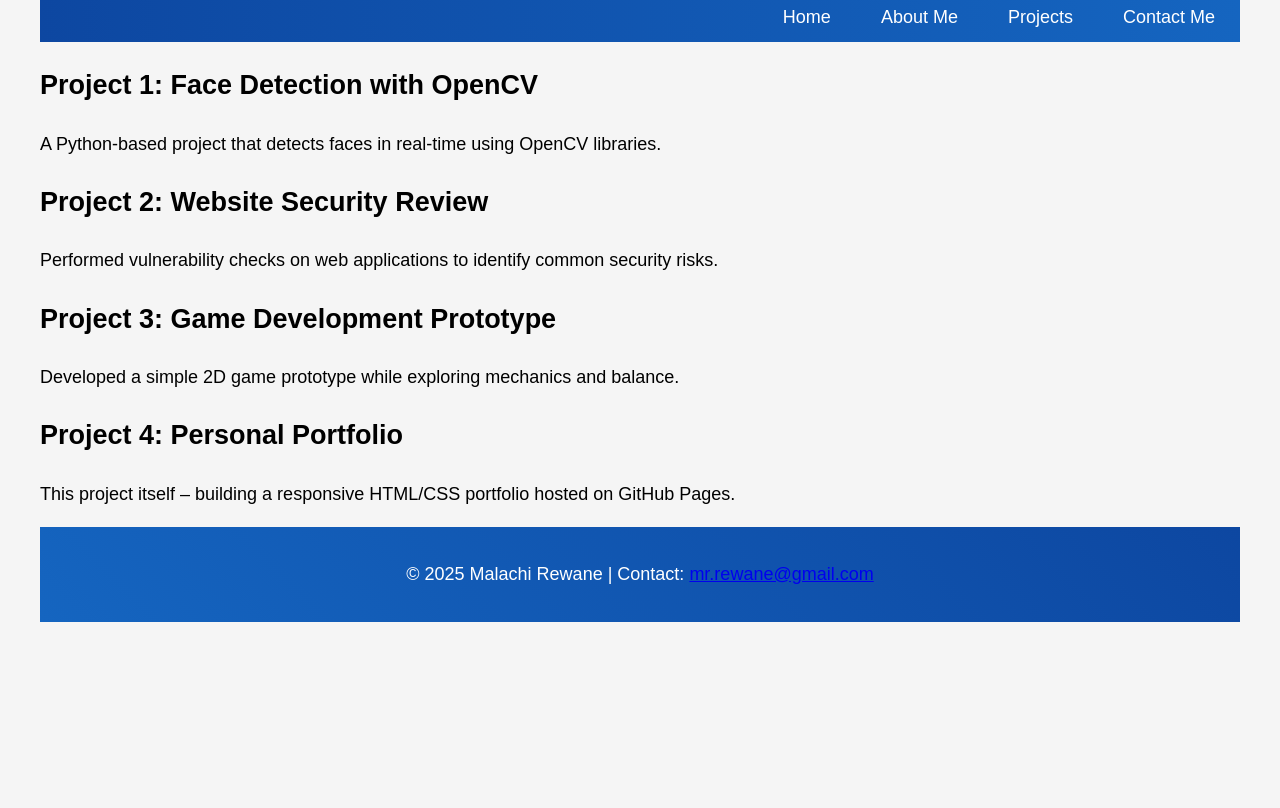
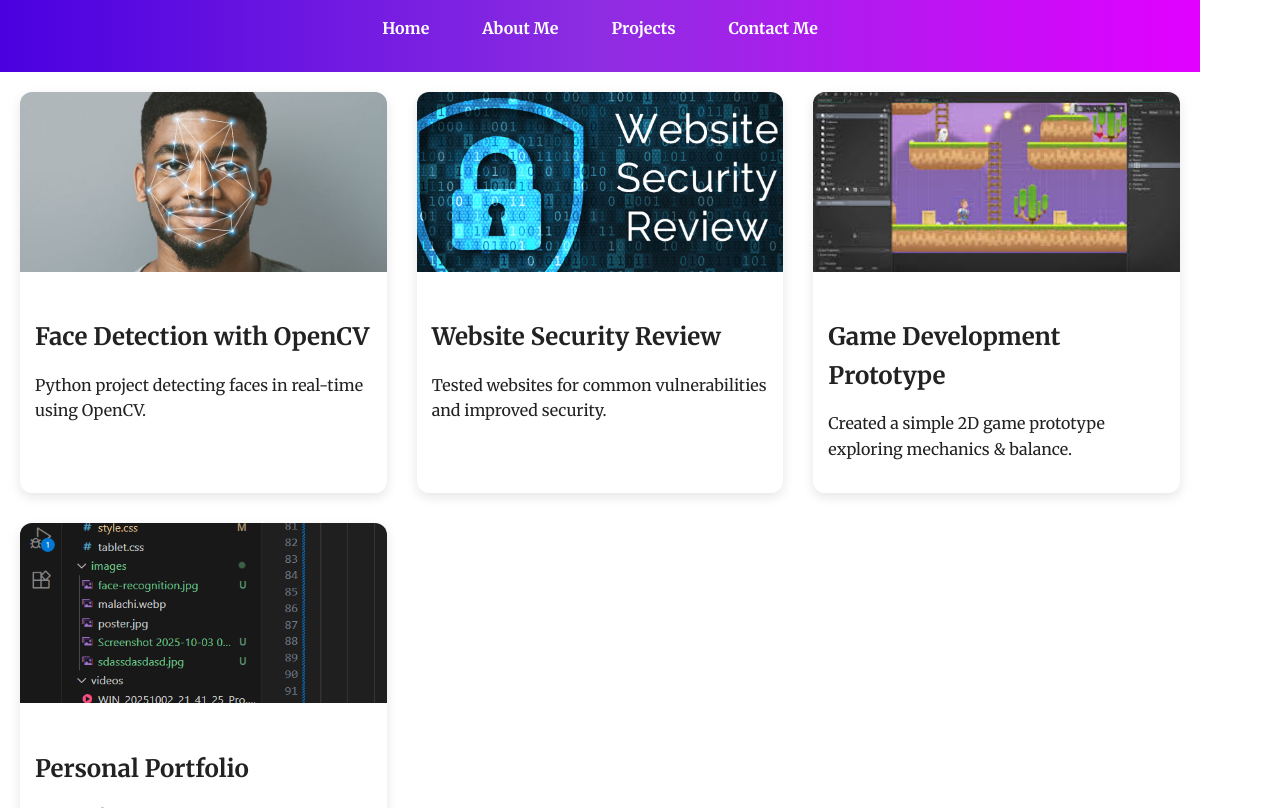
Before and after one commit to malachirewane/portfolio-site, a plain HTML site: page projects.html in a window 1280 px wide. Shown: the part 113-921 px from the top of the page. Before the commit the page ends 800 px from the top, so only its background shows below. Drawn offline with Linux system fonts and the light colour scheme.

Commit message:
Changed the theme of my page

```diff
--- a/css/style.css
+++ b/css/style.css
@@ -1,48 +1,77 @@
-/* Base Styles */
+/* Reset body margins so header/footer span full width */
 body {
-  font-family: Arial, sans-serif;
   margin: 0;
   padding: 0;
-  line-height: 1.6;
-  background-color: #F5F5F5; /* neutral gray */
+  font-family: 'Merriweather', serif;
 }
 
-/* Navigation bar with linear gradient */
-nav ul {
+/* Header */
+header {
+  text-align: center;
+  padding: 20px;
+  background: linear-gradient(90deg, #4A00E0, #8E2DE2, #E100FF); /* purple → magenta → pink */
+  color: white;
+  width: 100%;              /* make header span full width */
+  box-sizing: border-box;
+}
+
+/* Navigation */
+header nav {
+  display: flex;
+  justify-content: center;
+  align-items: center;
+}
+
+header nav ul {
   list-style: none;
   margin: 0;
   padding: 0;
   display: flex;
   justify-content: center;
-  background: linear-gradient(to right, #0D47A1, #1565C0); /* deep → bright blue */
-}
-nav ul li {
-  margin: 0 15px;
-}
-nav ul li a {
-  color: white;
-  text-decoration: none;
-  padding: 10px;
-  display: inline-block;
+  gap: 25px;
+  width: 100%;
+  max-width: 900px;
 }
 
-/* Footer with angled gradient */
+header nav ul li a {
+  color: #fff;
+  text-decoration: none;
+  padding: 10px 14px;
+  display: inline-block;
+  font-weight: 700;
+  transition: all 0.3s ease-in-out;
+}
+
+header nav ul li a:hover {
+  color: #FFD700; /* gold hover effect */
+  text-shadow: 0px 0px 8px rgba(255, 215, 0, 0.8);
+}
+
+/* Intro Section on Home */
+.intro {
+  text-align: center;     /* centers text */
+  max-width: 700px;       /* keeps text narrow for readability */
+  margin: 60px auto;      /* centers block horizontally with spacing */
+  padding: 20px;
+}
+
+.intro h2 {
+  font-size: 2rem;        /* larger greeting */
+  margin-bottom: 15px;
+}
+
+.intro p {
+  font-size: 1.2rem;      /* slightly larger paragraph */
+  color: #444;            /* softer gray for readability */
+}
+
+/* Footer */
 footer {
   text-align: center;
-  padding: 15px;
-  background: linear-gradient(45deg, #1565C0, #0D47A1);
+  padding: 20px;
+  background: linear-gradient(135deg, #00F5A0, #00D9F5, #007CF0); /* aqua → teal → blue */
   color: white;
+  font-size: 14px;
+  width: 100%;             /* make footer span full width */
+  box-sizing: border-box;
 }
-
-/* Buttons + hover */
-button, nav ul li a:hover {
-  background-color: #00C853; /* green accent */
-  color: white;
-  border-radius: 4px;
-  transition: 0.3s ease;
-}
-
-/* Highlight hover effects */
-a:hover {
-  color: #FFAB00; /* amber accent */
-}
--- a/projects.html
+++ b/projects.html
@@ -10,6 +10,49 @@
     <link rel="stylesheet" href="css/mobile.css" media="(max-width: 600px)">
     <link rel="stylesheet" href="css/tablet.css" media="(min-width: 601px) and (max-width: 1024px)">
     <link rel="stylesheet" href="css/laptop.css" media="(min-width: 1025px)">
+
+    <!-- Google Font (Merriweather for all text) -->
+    <link href="https://fonts.googleapis.com/css2?family=Merriweather:wght@400;700&display=swap" rel="stylesheet">
+
+    <style>
+        body {
+            font-family: 'Merriweather', serif;
+            line-height: 1.6;
+            font-size: 16px;
+            color: #222;
+            margin: 0;
+            padding: 0;
+        }
+        h1, h2 {
+            font-weight: 700;
+            margin-top: 1em;
+            margin-bottom: 0.5em;
+        }
+        .projects {
+            display: grid;
+            grid-template-columns: repeat(auto-fit, minmax(280px, 1fr));
+            gap: 30px;
+            padding: 20px;
+        }
+        .project-card {
+            background: #fff;
+            border-radius: 12px;
+            box-shadow: 0 4px 12px rgba(0,0,0,0.1);
+            overflow: hidden;
+            transition: transform 0.3s ease;
+        }
+        .project-card:hover {
+            transform: translateY(-5px);
+        }
+        .project-card img {
+            width: 100%;
+            height: 180px;
+            object-fit: cover;
+        }
+        .project-card .content {
+            padding: 15px;
+        }
+    </style>
 </head>
 <body>
     <header>
@@ -25,22 +68,43 @@
     </header>
 
     <main>
-        <article>
-            <h2>Project 1: Face Detection with OpenCV</h2>
-            <p>A Python-based project that detects faces in real-time using OpenCV libraries.</p>
-        </article>
-        <article>
-            <h2>Project 2: Website Security Review</h2>
-            <p>Performed vulnerability checks on web applications to identify common security risks.</p>
-        </article>
-        <article>
-            <h2>Project 3: Game Development Prototype</h2>
-            <p>Developed a simple 2D game prototype while exploring mechanics and balance.</p>
-        </article>
-        <article>
-            <h2>Project 4: Personal Portfolio</h2>
-            <p>This project itself – building a responsive HTML/CSS portfolio hosted on GitHub Pages.</p>
-        </article>
+        <section class="projects">
+            <!-- Project 1 -->
+            <article class="project-card">
+                <img src="images\face-recognition.jpg" alt="Face Detection Project">
+                <div class="content">
+                    <h2>Face Detection with OpenCV</h2>
+                    <p>Python project detecting faces in real-time using OpenCV.</p>
+                </div>
+            </article>
+
+            <!-- Project 2 -->
+            <article class="project-card">
+                <img src="images\Screenshot 2025-10-03 012538.png" alt="Website Security Project">
+                <div class="content">
+                    <h2>Website Security Review</h2>
+                    <p>Tested websites for common vulnerabilities and improved security.</p>
+                </div>
+            </article>
+
+            <!-- Project 3 -->
+            <article class="project-card">
+                <img src="images\sdassdasdasd.jpg" alt="Game Prototype Project">
+                <div class="content">
+                    <h2>Game Development Prototype</h2>
+                    <p>Created a simple 2D game prototype exploring mechanics & balance.</p>
+                </div>
+            </article>
+
+            <!-- Project 4 -->
+            <article class="project-card">
+                <img src="images\Screenshot 2025-10-03 012857.png" alt="Portfolio Project">
+                <div class="content">
+                    <h2>Personal Portfolio</h2>
+                    <p>This site! A responsive HTML/CSS portfolio hosted on GitHub Pages.</p>
+                </div>
+            </article>
+        </section>
     </main>
 
     <footer>
```
Also changed, not shown: about.html (+23 -0 lines), contact.html (+26 -0 lines), index.html (+24 -1 lines), images/Screenshot 2025-10-03 012538.png (added), images/Screenshot 2025-10-03 012857.png (added), images/face-recognition.jpg (added), images/sdassdasdasd.jpg (added).
